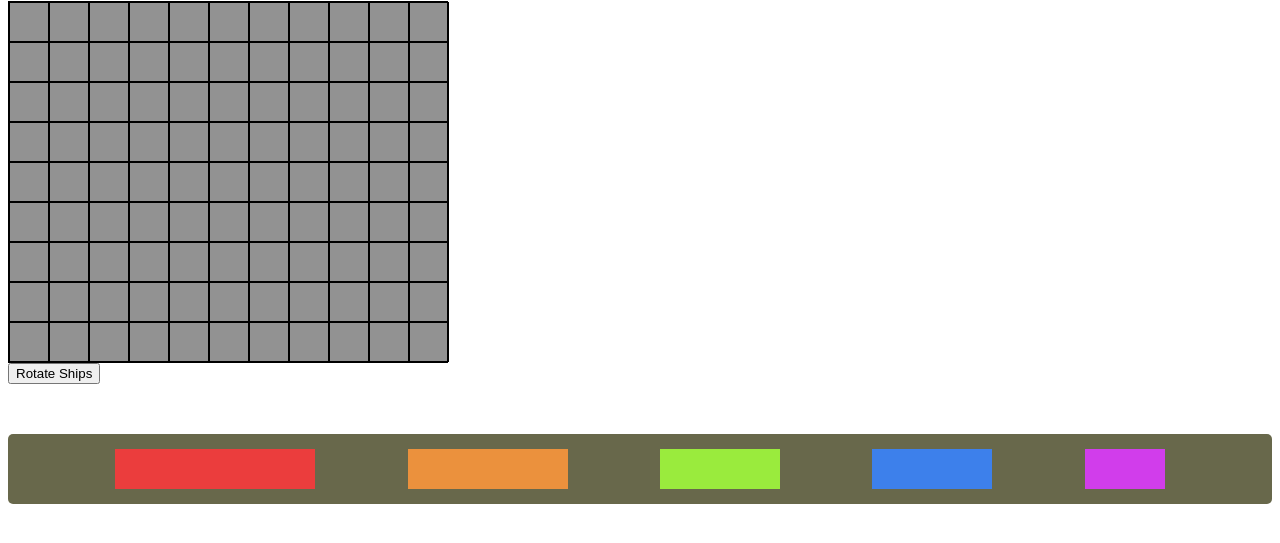
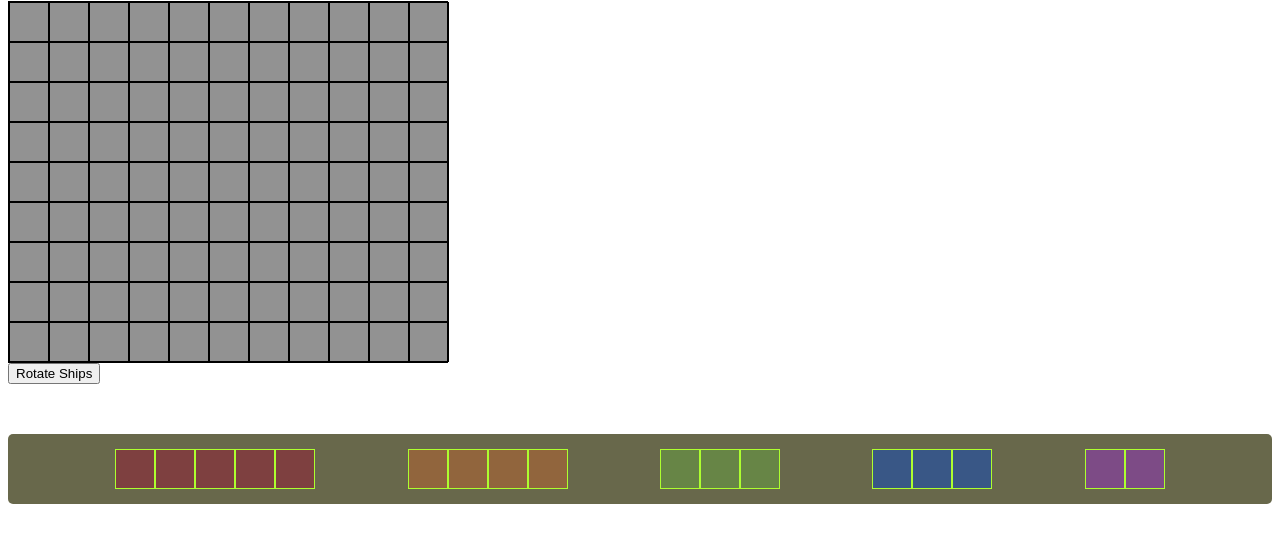
Before and after one commit to BrandonHarrison01/battleship, a plain HTML site: page index.html in a window 1280 px wide. Both pictures are taken after a click on the button "Rotate Ships". Shown: the part 79-622 px from the top of the page. Drawn offline with Linux system fonts and the light colour scheme.

Commit message:
will conditionally style grid

```diff
--- a/app.js
+++ b/app.js
@@ -7,6 +7,8 @@ document.addEventListener('DOMContentLoaded', () => {
     const destroyer = document.querySelector('.destroyer')
     const rotateButton = document.getElementById('rotate-btn')
     let isVertical = true
+
+    const ships = ['cell', 'carrier', 'battleship', 'cruiser', 'submarine', 'destroyer', 'hit', 'miss']
 
     let board = [
         [0, 0, 0, 0, 0, 0, 0, 0, 0, 0, 0],
@@ -30,7 +32,7 @@ document.addEventListener('DOMContentLoaded', () => {
         board.forEach((row, y) => {
             row.forEach((col, x) => {
                 const cell = document.createElement('div')
-                cell.className = "cell"
+                cell.className = ships[col]
                 gameBoardContainer.appendChild(cell)
             });
         });
@@ -38,13 +40,13 @@ document.addEventListener('DOMContentLoaded', () => {
     };
 
     const rotate = () => {
-        if(isVertical){
-            carrier.classList.toggle('carrier-horizontal')
-            battleship.classList.toggle('battleship-horizontal')
-            cruiser.classList.toggle('cruiser-horizontal')
-            submarine.classList.toggle('submarine-horizontal')
-            destroyer.classList.toggle('destroyer-horizontal')
-        }
+        carrier.classList.toggle('carrier-horizontal')
+        battleship.classList.toggle('battleship-horizontal')
+        cruiser.classList.toggle('cruiser-horizontal')
+        submarine.classList.toggle('submarine-horizontal')
+        destroyer.classList.toggle('destroyer-horizontal')
+        isVertical ? isVertical = false : isVertical = true
+        return
     }
 
 
--- a/index.html
+++ b/index.html
@@ -43,11 +43,33 @@
 		<button id="rotate-btn">Rotate Ships</button>
 
 		<div class="ship-container">
-			<div class="carrier" draggable="true"></div>
-			<div class="battleship" draggable="true"></div>
-			<div class="cruiser" draggable="true"></div>
-			<div class="submarine" draggable="true"></div>
-			<div class="destroyer" draggable="true"></div>
+			<div class="carrier" draggable="true">
+				<div class="ship" id="carrier-0"></div>
+				<div class="ship" id="carrier-1"></div>
+				<div class="ship" id="carrier-2"></div>
+				<div class="ship" id="carrier-3"></div>
+				<div class="ship" id="carrier-4"></div>
+			</div>
+			<div class="battleship" draggable="true">
+				<div class="ship" id="battleship-0"></div>
+				<div class="ship" id="battleship-1"></div>
+				<div class="ship" id="battleship-2"></div>
+				<div class="ship" id="battleship-3"></div>
+			</div>
+			<div class="cruiser" draggable="true">
+				<div class="ship" id="cruiser-0"></div>
+				<div class="ship" id="cruiser-1"></div>
+				<div class="ship" id="cruiser-2"></div>
+			</div>
+			<div class="submarine" draggable="true">
+				<div class="ship" id="submarine-0"></div>
+				<div class="ship" id="submarine-1"></div>
+				<div class="ship" id="submarine-2"></div>
+			</div>
+			<div class="destroyer" draggable="true">
+				<div class="ship" id="destroyer-0"></div>
+				<div class="ship" id="destroyer-1"></div>
+			</div>
 		</div>
 
 
--- a/style.css
+++ b/style.css
@@ -31,61 +31,100 @@
 }
 
 .carrier {
-    width: 40px;
-    height: 200px;
     background-color: rgb(126, 64, 64);
 }
 
-.carrier-horizontal {
-    width: 200px;
-    height: 40px;
-    background-color: rgb(235, 61, 61);
-}
-
 .battleship {
-    width: 40px;
-    height: 160px;
     background-color: rgb(145, 101, 61);
 }
 
-.battleship-horizontal {
-    width: 160px;
-    height: 40px;
-    background-color: rgb(235, 145, 61);
-}
-
 .cruiser {
-    width: 40px;
-    height: 120px;
     background-color: rgb(103, 133, 70);
 }
 
-.cruiser-horizontal {
-    width: 120px;
-    height: 40px;
-    background-color: rgb(154, 235, 61);
-}
-
 .submarine {
-    width: 40px;
-    height: 120px;
     background-color: rgb(57, 87, 134);
 }
 
-.submarine-horizontal {
-    width: 120px;
-    height: 40px;
-    background-color: rgb(61, 128, 235);
-}
-
 .destroyer {
-    width: 40px;
-    height: 80px;
     background-color: rgb(125, 75, 134);
 }
 
-.destroyer-horizontal {
+.hit {
+    background-color: red;
+}
+
+.miss {
+    background-color: black;
+}
+
+.ship-container .carrier {
+    width: 40px;
+    height: 200px;
+}
+
+.ship-container .carrier-horizontal {
+    display: flex;
+    flex-direction: row;
+    width: 200px;
+    height: 40px;
+    background-color: rgb(126, 64, 64);
+}
+
+.ship-container .battleship {
+    width: 40px;
+    height: 160px;
+}
+
+.ship-container .battleship-horizontal {
+    display: flex;
+    flex-direction: row;
+    width: 160px;
+    height: 40px;
+    background-color: rgb(145, 101, 61);
+}
+
+.ship-container .cruiser {
+    width: 40px;
+    height: 120px;
+}
+
+.ship-container .cruiser-horizontal {
+    display: flex;
+    flex-direction: row;
+    width: 120px;
+    height: 40px;
+    background-color: rgb(103, 133, 70);
+}
+
+.ship-container .submarine {
+    width: 40px;
+    height: 120px;
+}
+
+.ship-container .submarine-horizontal {
+    display: flex;
+    flex-direction: row;
+    width: 120px;
+    height: 40px;
+    background-color: rgb(57, 87, 134);
+}
+
+.ship-container .destroyer {
+    width: 40px;
+    height: 80px;
+}
+
+.ship-container .destroyer-horizontal {
+    display: flex;
+    flex-direction: row;
     width: 80px;
     height: 40px;
-    background-color: rgb(209, 61, 235);
+    background-color: rgb(125, 75, 134);
 }
+
+.ship {
+    height: 40px;
+    width: 40px;
+    border: 1px solid greenyellow;
+}
```
